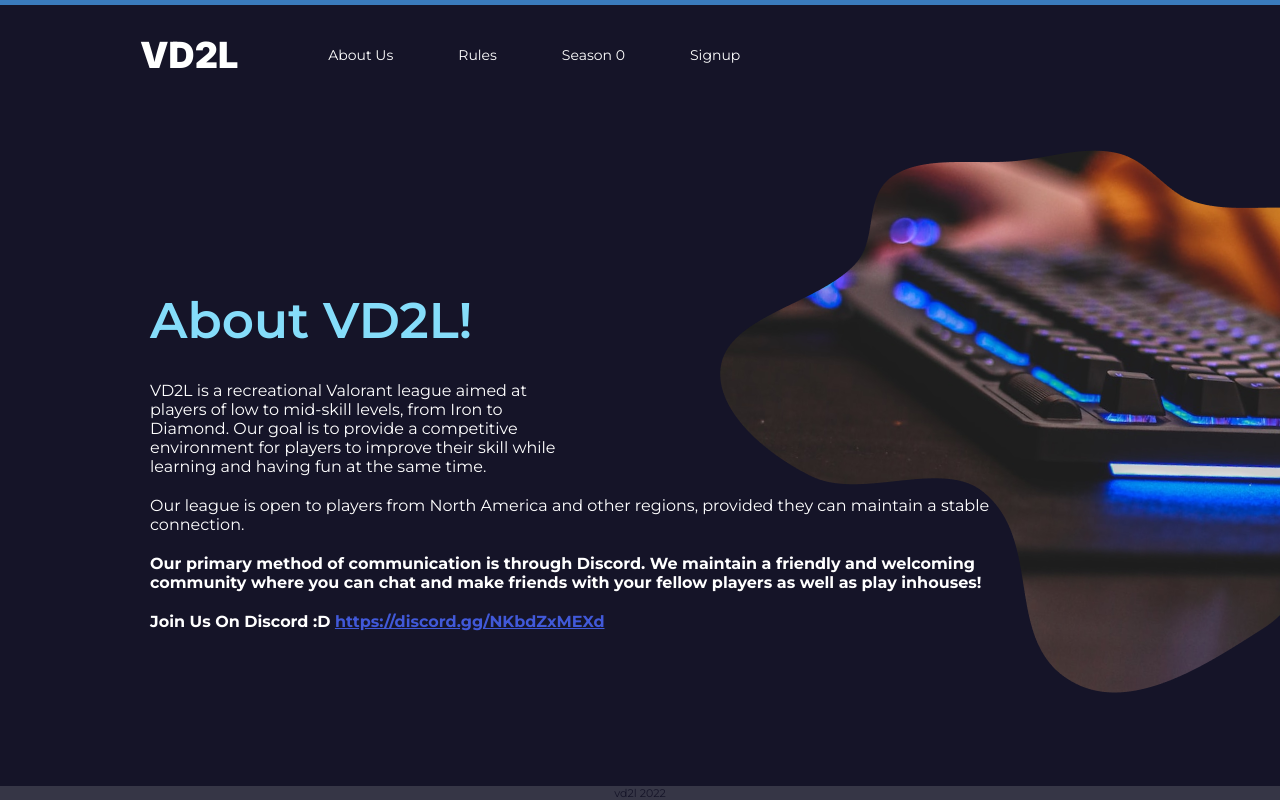
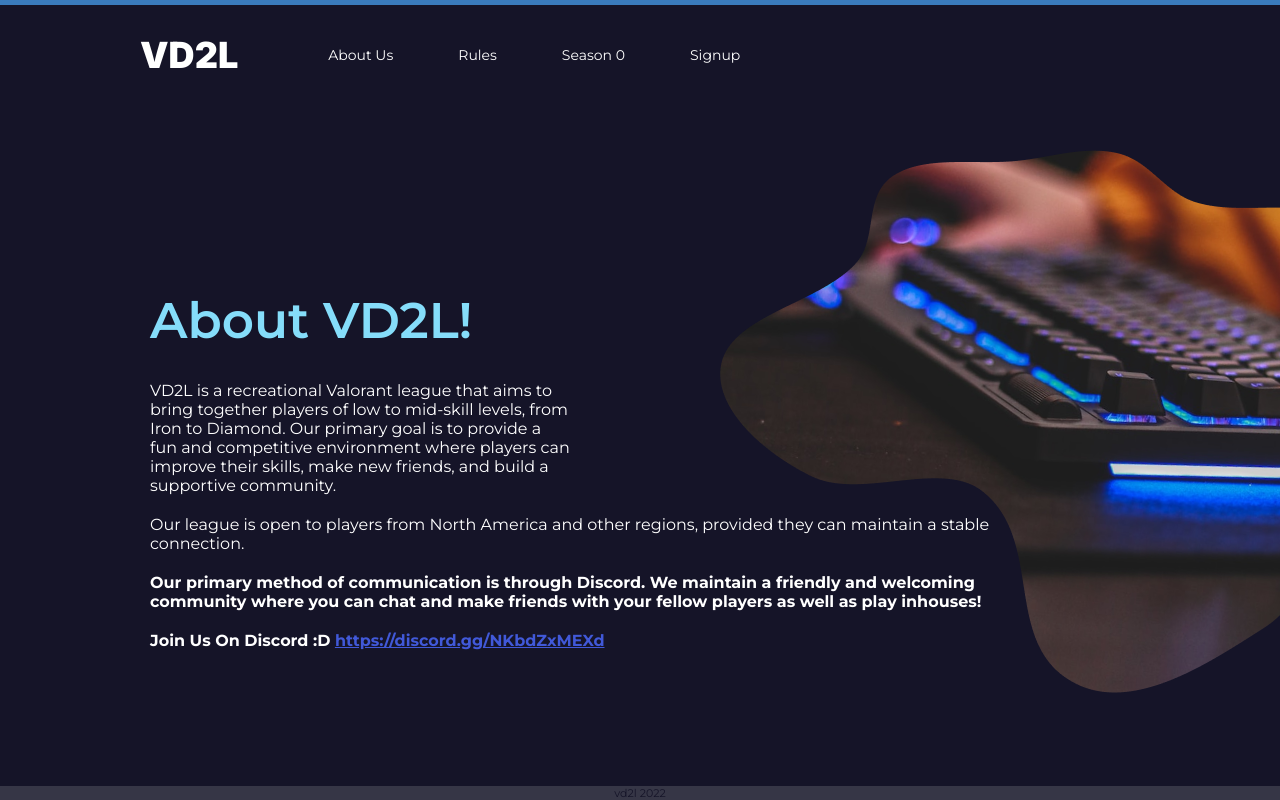
Before and after one commit to Yangjas4/VD2L-Website, a React (Vite) app in the folder vd2l/: page /about in a window 1280 px wide. Shown: the top 800 px of the page. Built offline with nearby package versions, Linux system fonts and the light colour scheme.

Commit message:
revised about me content

```diff
--- a/vd2l/src/Pages/About.jsx
+++ b/vd2l/src/Pages/About.jsx
@@ -10,9 +10,9 @@
 			<div className="about-container">
 				<h1 className="about-title">About VD2L!</h1>
 				<p className="about-paragraph-one">
-				VD2L is a recreational Valorant league aimed at players of low to mid-skill levels,
-				from Iron to Diamond. Our goal is to provide a competitive environment for players to
-				improve their skill while learning and having fun at the same time.
+				VD2L is a recreational Valorant league that aims to bring together players of low to mid-skill levels,
+				from Iron to Diamond. Our primary goal is to provide a fun and competitive environment
+				where players can improve their skills, make new friends, and build a supportive community.
 				</p>
 				<p className="about-paragraph-two">
 				Our league is open to players from North America and other regions, provided they can maintain a stable connection.
```
